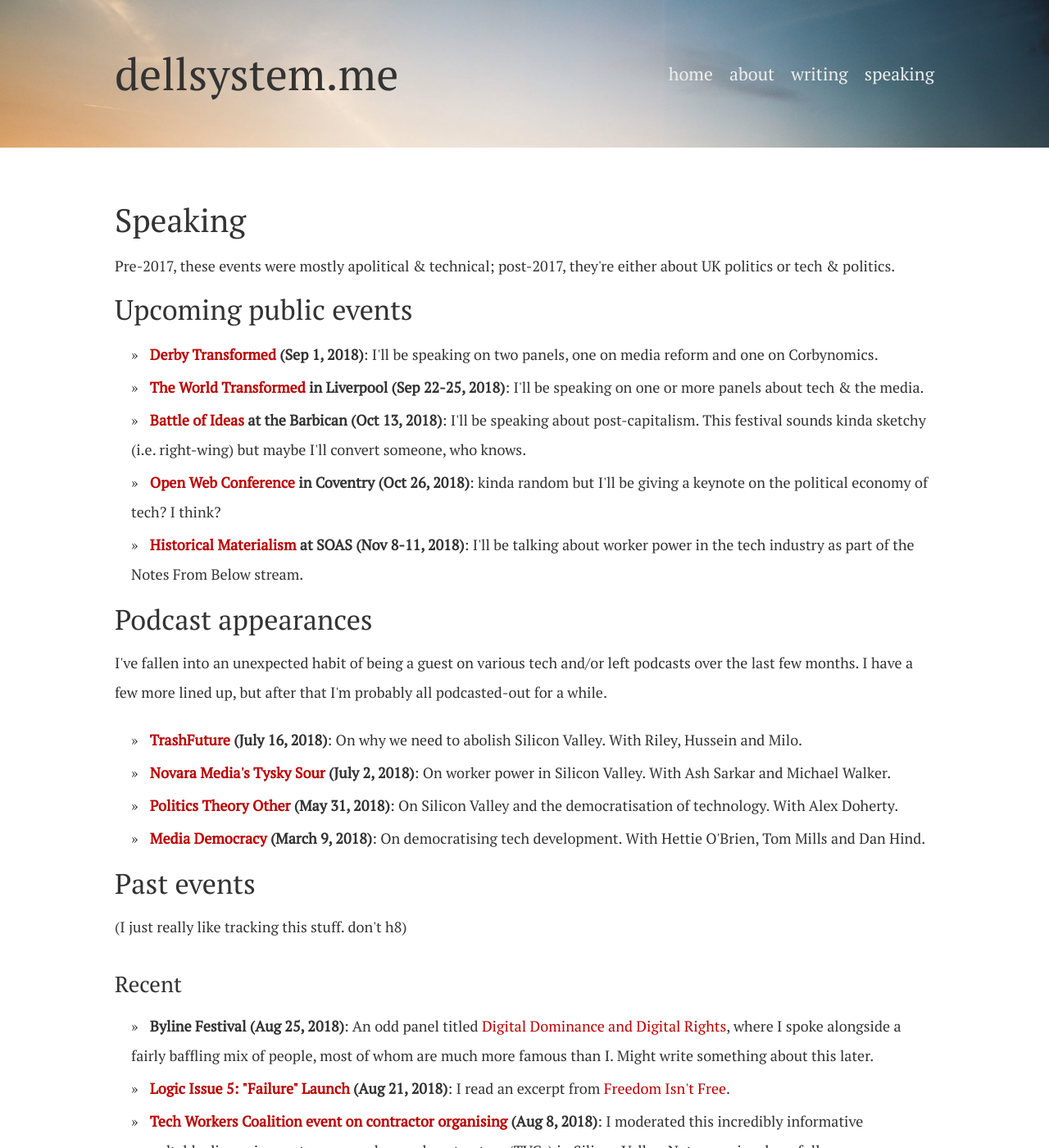
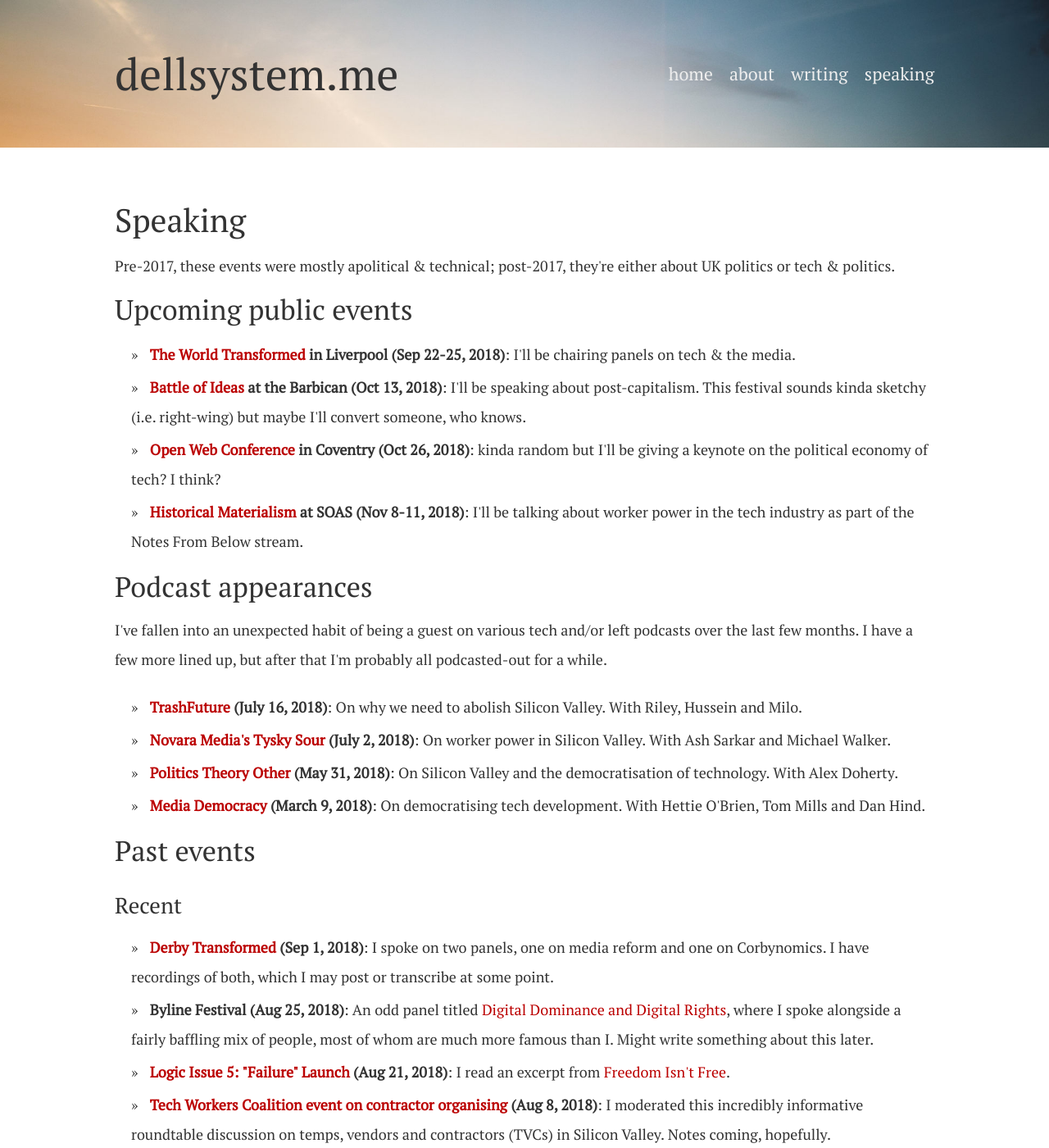
Before and after one commit to dellsystem/dellsystem.github.io, a Jekyll site: the page built from speaking/index.html, in a window 1280 px wide and 1400 px high. Shown: the whole window at 82% size. Built offline with Jekyll 4.4.1, drawn with Linux system fonts in a browser that asks for light colours.

Commit message:
Update speaking page

```diff
--- a/_includes/past.html
+++ b/_includes/past.html
@@ -1,8 +1,7 @@
-<p>(I just really like tracking this stuff. don't h8)</p>
-
 <h3>Recent</h3>
 
 <ul>
+	<li><strong><a href="https://www.facebook.com/DerbyTransformed/">Derby Transformed</a> (Sep 1, 2018)</strong>: I spoke on two panels, one on media reform and one on Corbynomics. I have recordings of both, which I may post or transcribe at some point.</li>
 	<li><strong>Byline Festival (Aug 25, 2018)</strong>: An odd panel titled <a href="https://www.bylinefestival.com/datadome18/2018/8/25/digital-dominance-and-digital-rights">Digital Dominance and Digital Rights</a>, where I spoke alongside a fairly baffling mix of people, most of whom are much more famous than I. Might write something about this later.</li>
 	<li><strong><a href="https://www.facebook.com/events/250006089151660/">Logic Issue 5: "Failure" Launch</a> (Aug 21, 2018)</strong>: I read an excerpt from <a href="https://logicmag.io/05-freedom-isnt-free/">Freedom Isn't Free</a>.</li>
 	<li><strong><a href="https://www.facebook.com/events/244485083041915/">Tech Workers Coalition event on contractor organising</a> (Aug 8, 2018)</strong>: I moderated this incredibly informative roundtable discussion on temps, vendors and contractors (TVCs) in Silicon Valley. Notes coming, hopefully.</li>
--- a/_includes/upcoming.html
+++ b/_includes/upcoming.html
@@ -1,6 +1,5 @@
 <ul>
-	<li><strong><a href="https://www.facebook.com/DerbyTransformed/">Derby Transformed</a> (Sep 1, 2018)</strong>: I'll be speaking on two panels, one on media reform and one on Corbynomics.</li>
-	<li><strong><a href="https://theworldtransformed.org">The World Transformed</a> in Liverpool (Sep 22-25, 2018)</strong>: I'll be speaking on one or more panels about tech & the media.</li>
+	<li><strong><a href="https://theworldtransformed.org">The World Transformed</a> in Liverpool (Sep 22-25, 2018)</strong>: I'll be chairing panels on tech & the media.</li>
 	<li><strong><a href="https://www.battleofideas.org.uk/session/from-robots-to-ubi-is-capitalism-digging-its-own-grave/">Battle of Ideas</a> at the Barbican (Oct 13, 2018)</strong>: I'll be speaking about post-capitalism. This festival sounds kinda sketchy (i.e. right-wing) but maybe I'll convert someone, who knows.</li>
 	<li><strong><a href="https://www.conf.owlteh.org">Open Web Conference</a> in Coventry (Oct 26, 2018)</strong>: kinda random but I'll be giving a keynote on the political economy of tech? I think?</li>
 	<li><strong><a href="http://www.historicalmaterialism.org/">Historical Materialism</a> at SOAS (Nov 8-11, 2018)</strong>: I'll be talking about worker power in the tech industry as part of the Notes From Below stream.</li>
```
